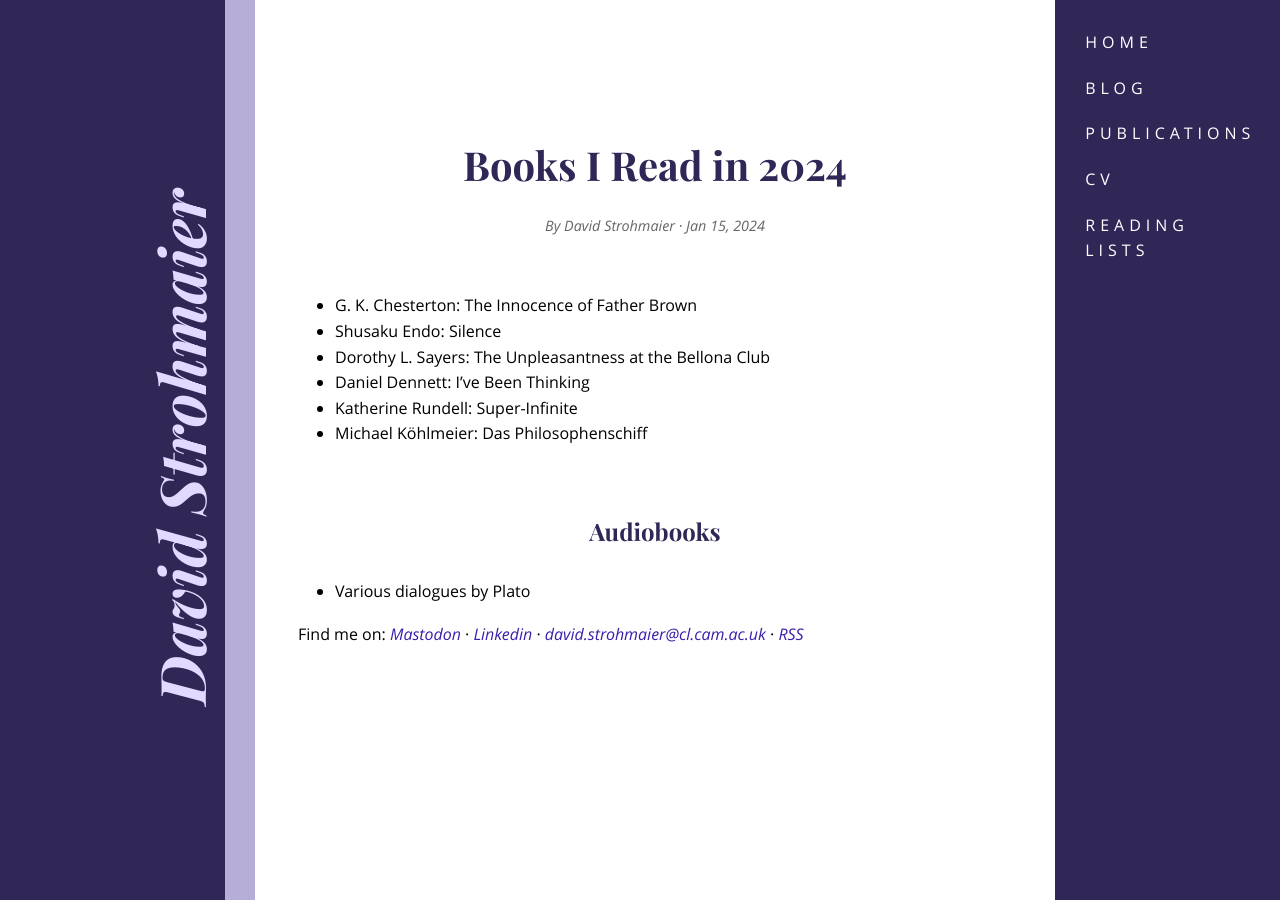
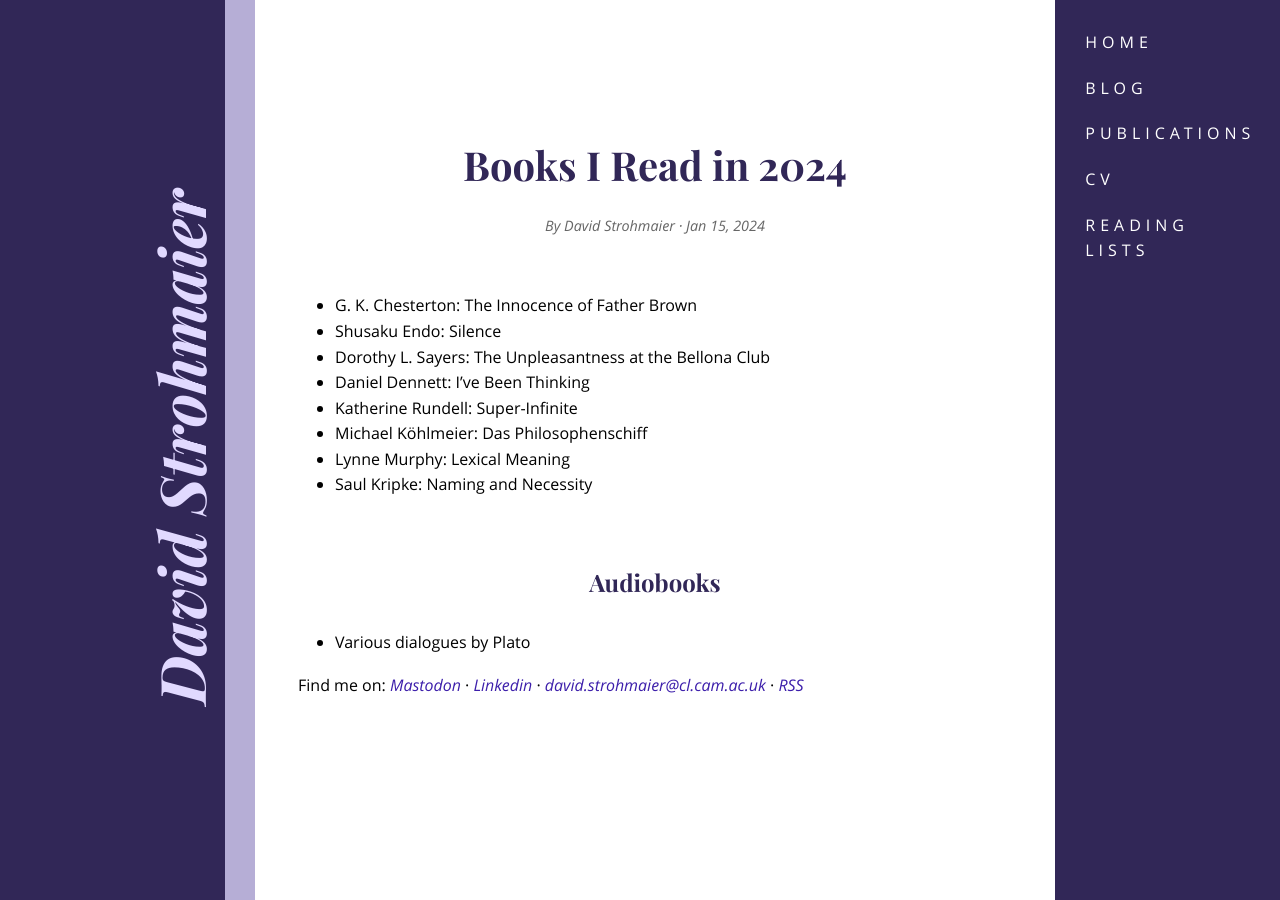
Before and after one commit to dstrohmaier/dstrohmaier.github.io, a Jekyll site: the page built from lists/_posts/2024-01-25-Books-2024.md, in a window 1280 px wide. Built offline with Jekyll 4.4.1, drawn with Linux system fonts in a browser that asks for light colours.

Commit message:
updated reading list of the year

```diff
--- a/lists/_posts/2024-01-25-Books-2024.md
+++ b/lists/_posts/2024-01-25-Books-2024.md
@@ -12,6 +12,8 @@ categories: lists
 * Daniel Dennett: I've Been Thinking
 * Katherine Rundell: Super-Infinite
 * Michael Köhlmeier: Das Philosophenschiff
+* Lynne Murphy: Lexical Meaning
+* Saul Kripke: Naming and Necessity
 
 ## Audiobooks
 * Various dialogues by Plato
```
